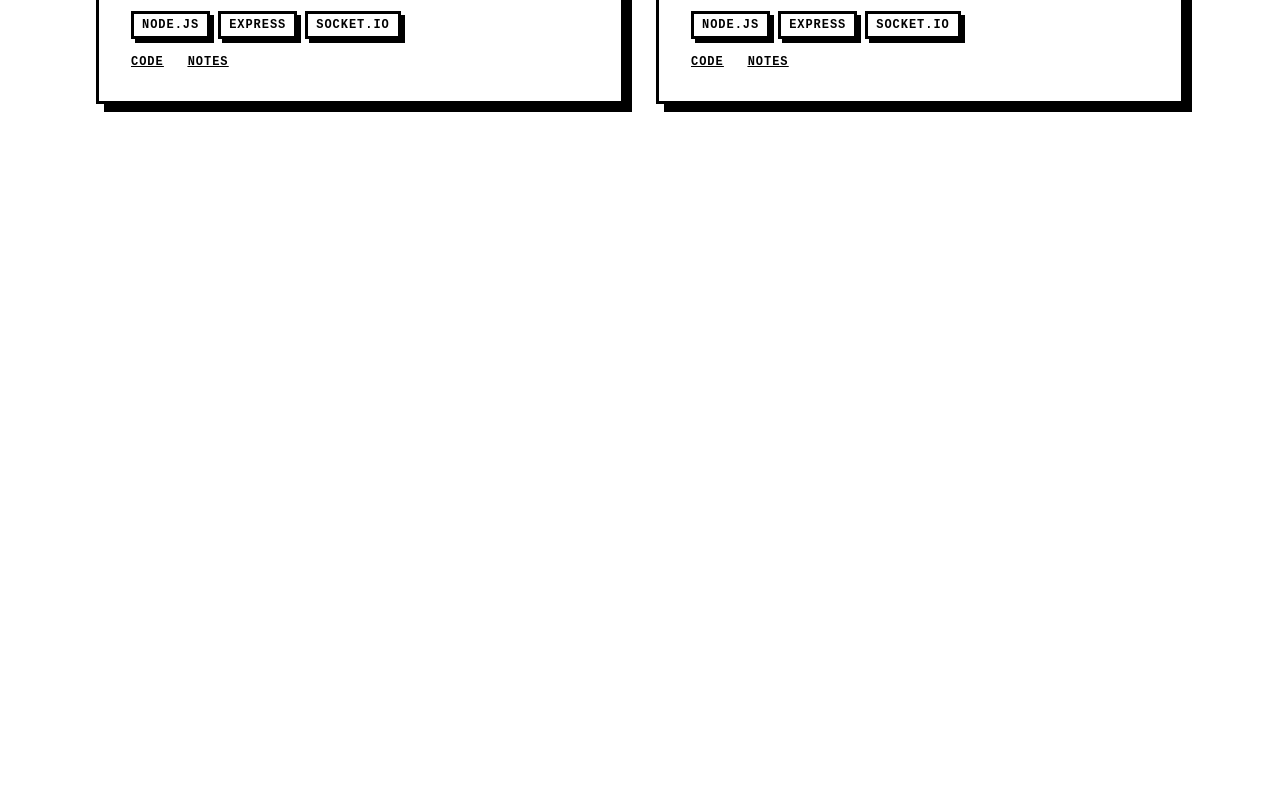
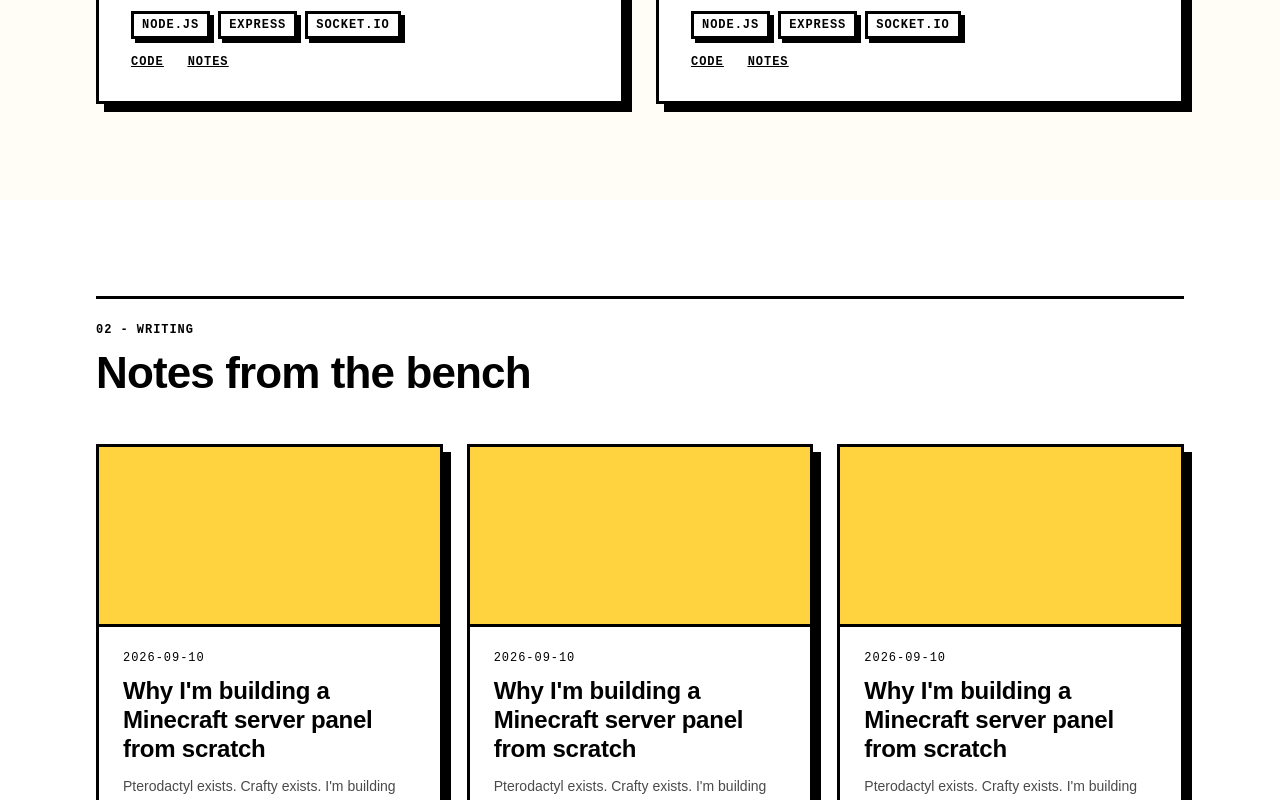
Before and after one commit to ArvidsGertners/gertners.dev, a React (Vite) app: page / in a window 1280 px wide. Shown: the part 2000-2800 px from the top of the page. Before the commit the page ends 2200 px from the top, so only its background shows below. Built offline with nearby package versions, Linux system fonts and the light colour scheme.

Commit message:
add projects section, make illustrationslot reusable

```diff
--- a/src/components/home/sections/projects/IllustrationSlot.jsx
+++ /dev/null
@@ -1,5 +0,0 @@
-export const IllustrationSlot = () => {
-  return (
-    <div className="flex h-60 p-6 flex-col content-center items-center gap-4 self-stretch border-b-[3px] bg-highlight"></div>
-  );
-};
--- a/src/components/home/sections/projects/ProjectCard.jsx
+++ b/src/components/home/sections/projects/ProjectCard.jsx
@@ -1,4 +1,4 @@
-import { IllustrationSlot } from "./IllustrationSlot";
+import { IllustrationSlot } from "../../../ui/IllustrationSlot";
 import { TagLabel } from "../../../ui/TagLabel";
 
 const STATUS_COLORS = {
@@ -9,7 +9,7 @@ const STATUS_COLORS = {
 export const ProjectCard = ({ title, status, description, stack, links }) => {
   return (
     <article className="flex flex-col items-start border-[3px] bg-white shadow-brutal-lg">
-      <IllustrationSlot />
+      <IllustrationSlot className="h-60" />
       <div className="flex flex-col items-start gap-4 self-stretch p-8">
         <div className="flex items-center justify-between self-stretch">
           <h3 className="text-ink font-display text-heading-xl">{title}</h3>
--- a/src/components/home/sections/projects/Projects.jsx
+++ b/src/components/home/sections/projects/Projects.jsx
@@ -7,7 +7,7 @@ export const Projects = () => {
   return (
     <section
       id="projects"
-      className="flex flex-col items-start gap-12 self-stretch p-24"
+      className="flex flex-col items-start gap-12 self-stretch p-24 bg-paper"
     >
       <SectionHeader eyebrow="01 - Projects" title="Things I'm Building" />
       <div className="grid grid-cols-1 gap-8 self-stretch lg:grid-cols-2">
--- /dev/null
+++ b/src/components/home/sections/writing/PostCard.jsx
@@ -0,0 +1,26 @@
+import { IllustrationSlot } from "../../../ui/IllustrationSlot";
+import { TagLabel } from "../../../ui/TagLabel";
+
+export const PostCard = ({ date, title, description, topics }) => {
+  return (
+    <div className="flex flex-col items-start self-stretch border-[3px] bg-white shadow-brutal-lg">
+      <IllustrationSlot />
+      <div className="flex p-6 flex-col items-start gap-3 self-stretch">
+        <p className="text-ink font-mono text-label font-normal uppercase">
+          {date}
+        </p>
+        <h3 className="self-stretch text-ink font-display text-heading-l">
+          {title}
+        </h3>
+        <p className="self-stretch font-body text-body-s text-ink-muted">
+          {description}
+        </p>
+        <div className="flex items-start gap-2">
+          {topics.map((topic) => (
+            <TagLabel key={topic}>{topic}</TagLabel>
+          ))}
+        </div>
+      </div>
+    </div>
+  );
+};
--- /dev/null
+++ b/src/components/home/sections/writing/Writing.jsx
@@ -0,0 +1,28 @@
+import { SectionHeader } from "../../../ui/SectionHeader";
+import { PostCard } from "./PostCard";
+import { posts } from "../../../../data/posts";
+import { ButtonSecondary } from "../../../ui/ButtonSecondary";
+
+export const Writing = () => {
+  return (
+    <>
+      <div className="flex p-24 flex-col items-start gap-12 self-stretch">
+        <SectionHeader
+          eyebrow={"02 - Writing"}
+          title={"Notes from the bench"}
+        />
+        <div className="flex items-start gap-6 self-stretch">
+          {posts.slice(0, 3).map((post) => (
+            <PostCard key={post.id} {...post} />
+          ))}
+        </div>
+        <div className="flex justify-between items-center self-stretch">
+          <p className="font-mono text-ink-muted text-label font-normal">
+            {posts.length} posts so far - New ones roughly twice a month
+          </p>
+          <ButtonSecondary>All Posts</ButtonSecondary>
+        </div>
+      </div>
+    </>
+  );
+};
--- /dev/null
+++ b/src/components/ui/IllustrationSlot.jsx
@@ -0,0 +1,11 @@
+export const IllustrationSlot = ({ className = "h-45", src, alt = "" }) => {
+  return (
+    <div
+      className={`self-stretch overflow-hidden border-b-[3px] bg-highlight ${className}`}
+    >
+      {src && (
+        <img src={src} alt={alt} className="h-full w-full object-cover" />
+      )}
+    </div>
+  );
+};
--- /dev/null
+++ b/src/data/posts.js
@@ -0,0 +1,34 @@
+export const posts = [
+  {
+    id: 1,
+    title: "Why I'm building a Minecraft server panel from scratch",
+    description:
+      "Pterodactyl exists. Crafty exists. I'm building my own anyway — here's what I want to learn from it.",
+    topics: ["Backend", "Node.Js"],
+    date: "2026-09-10",
+  },
+  {
+    id: 2,
+    title: "Why I'm building a Minecraft server panel from scratch",
+    description:
+      "Pterodactyl exists. Crafty exists. I'm building my own anyway — here's what I want to learn from it.",
+    topics: ["Backend", "Node.Js"],
+    date: "2026-09-10",
+  },
+  {
+    id: 3,
+    title: "Why I'm building a Minecraft server panel from scratch",
+    description:
+      "Pterodactyl exists. Crafty exists. I'm building my own anyway — here's what I want to learn from it.",
+    topics: ["Backend", "Node.Js"],
+    date: "2026-09-10",
+  },
+  {
+    id: 4,
+    title: "Why I'm building a Minecraft server panel from scratch",
+    description:
+      "Pterodactyl exists. Crafty exists. I'm building my own anyway — here's what I want to learn from it.",
+    topics: ["Backend", "Node.Js"],
+    date: "2026-09-10",
+  },
+];
--- a/src/index.css
+++ b/src/index.css
@@ -6,6 +6,7 @@
 
   /* Colors → bg-ink, text-paper, border-accent... */
   --color-ink: #000000;
+  --color-ink-muted: #4a4a4a;
   --color-paper: #fffdf5;
   --color-white: #ffffff;
   --color-accent: #ff6b35;
--- a/src/pages/Home.jsx
+++ b/src/pages/Home.jsx
@@ -4,6 +4,7 @@ import { Projects } from "../components/home/sections/projects/Projects";
 import { SectionHeader } from "../components/ui/SectionHeader";
 import { ProjectCard } from "../components/home/sections/projects/ProjectCard";
 import { TagLabel } from "../components/ui/TagLabel";
+import { Writing } from "../components/home/sections/writing/Writing";
 
 export const Home = () => {
   return (
@@ -13,6 +14,7 @@ export const Home = () => {
         <NowStrip />
       </div>
       <Projects />
+      <Writing />
     </>
   );
 };
```
